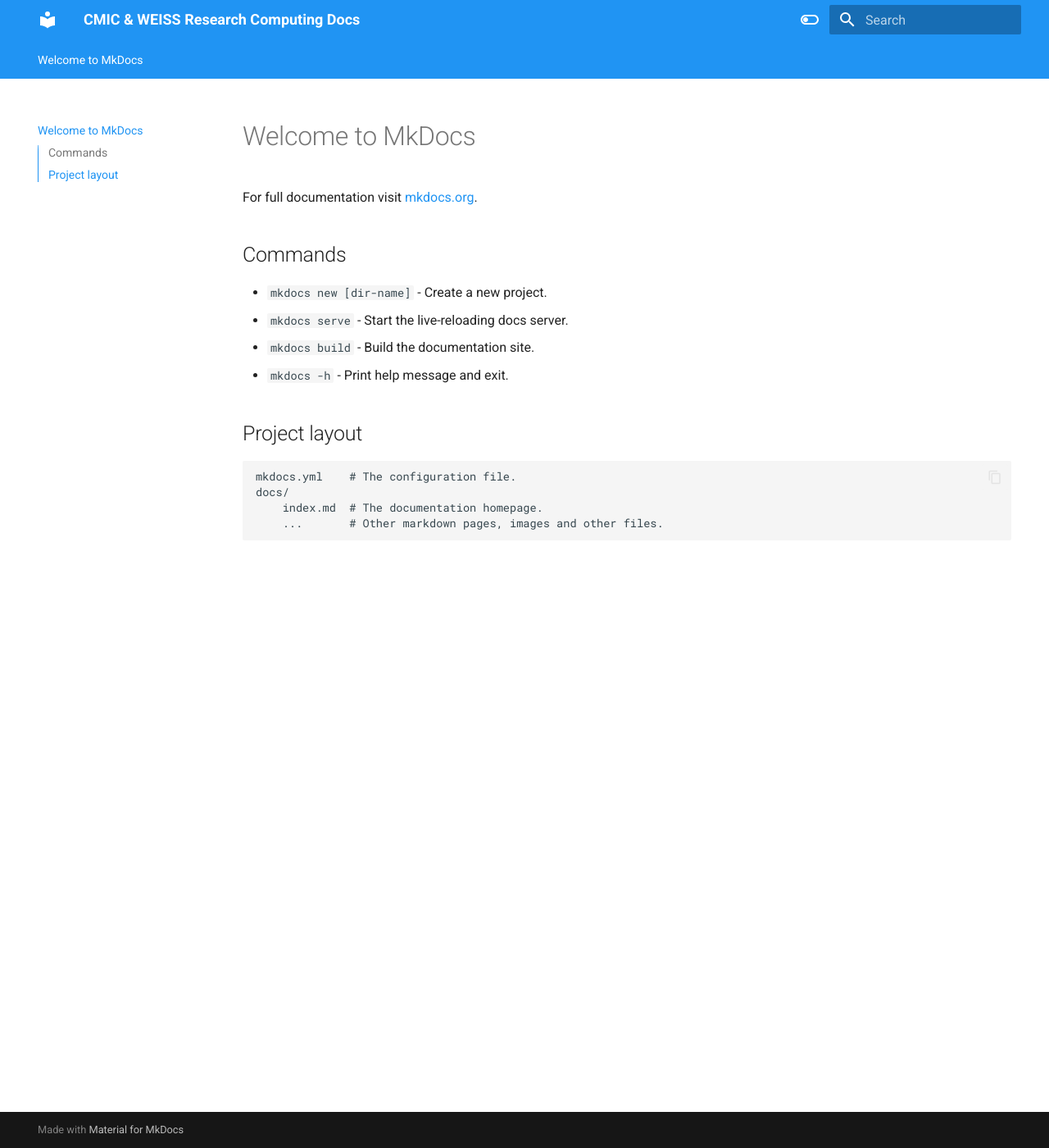
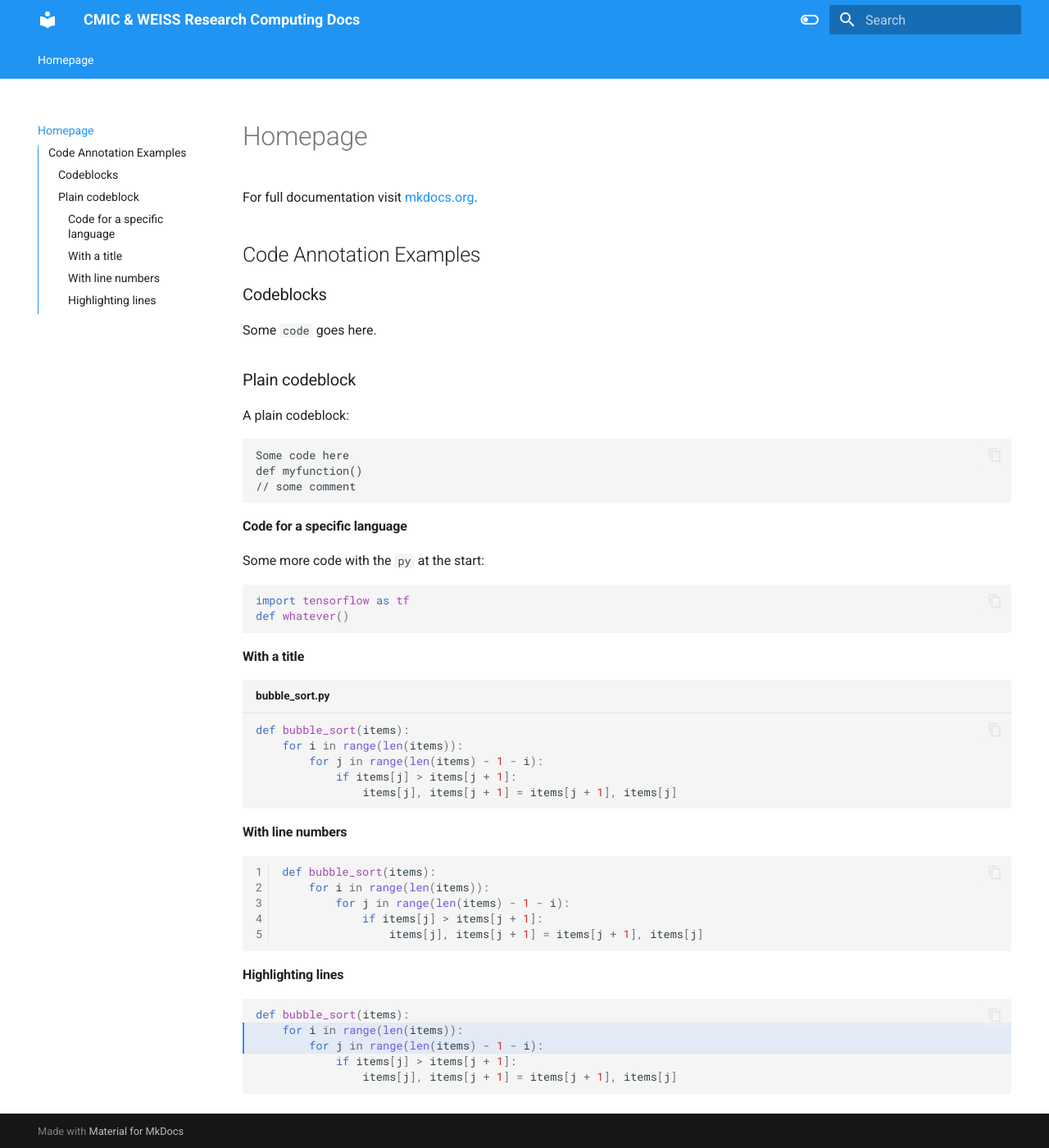
Before and after one commit to tdowrick/CMIC-WEISS-Research-Computing, an MkDocs documentation site: the page built from docs/index.md, in a window 1280 px wide and 1400 px high. Shown: the whole window at 82% size. Built offline with MkDocs 1.6.1 and Material for MkDocs 9.7.7, drawn with Linux system fonts in a browser that asks for light colours.

Commit message:
Add code highlighting examples

````diff
--- a/docs/index.md
+++ b/docs/index.md
@@ -1,17 +1,58 @@
-# Welcome to MkDocs
+# Homepage
 
 For full documentation visit [mkdocs.org](https://www.mkdocs.org).
 
-## Commands
+## Code Annotation Examples
 
-* `mkdocs new [dir-name]` - Create a new project.
-* `mkdocs serve` - Start the live-reloading docs server.
-* `mkdocs build` - Build the documentation site.
-* `mkdocs -h` - Print help message and exit.
+### Codeblocks
 
-## Project layout
+Some `code` goes here.
 
-    mkdocs.yml    # The configuration file.
-    docs/
-        index.md  # The documentation homepage.
-        ...       # Other markdown pages, images and other files.
+### Plain codeblock
+
+A plain codeblock:
+
+```
+Some code here
+def myfunction()
+// some comment
+```
+
+#### Code for a specific language
+
+Some more code with the `py` at the start:
+
+``` py
+import tensorflow as tf
+def whatever()
+```
+
+#### With a title
+
+``` py title="bubble_sort.py"
+def bubble_sort(items):
+    for i in range(len(items)):
+        for j in range(len(items) - 1 - i):
+            if items[j] > items[j + 1]:
+                items[j], items[j + 1] = items[j + 1], items[j]
+```
+
+#### With line numbers
+
+``` py linenums="1"
+def bubble_sort(items):
+    for i in range(len(items)):
+        for j in range(len(items) - 1 - i):
+            if items[j] > items[j + 1]:
+                items[j], items[j + 1] = items[j + 1], items[j]
+```
+
+#### Highlighting lines
+
+``` py hl_lines="2 3"
+def bubble_sort(items):
+    for i in range(len(items)):
+        for j in range(len(items) - 1 - i):
+            if items[j] > items[j + 1]:
+                items[j], items[j + 1] = items[j + 1], items[j]
+```
````
